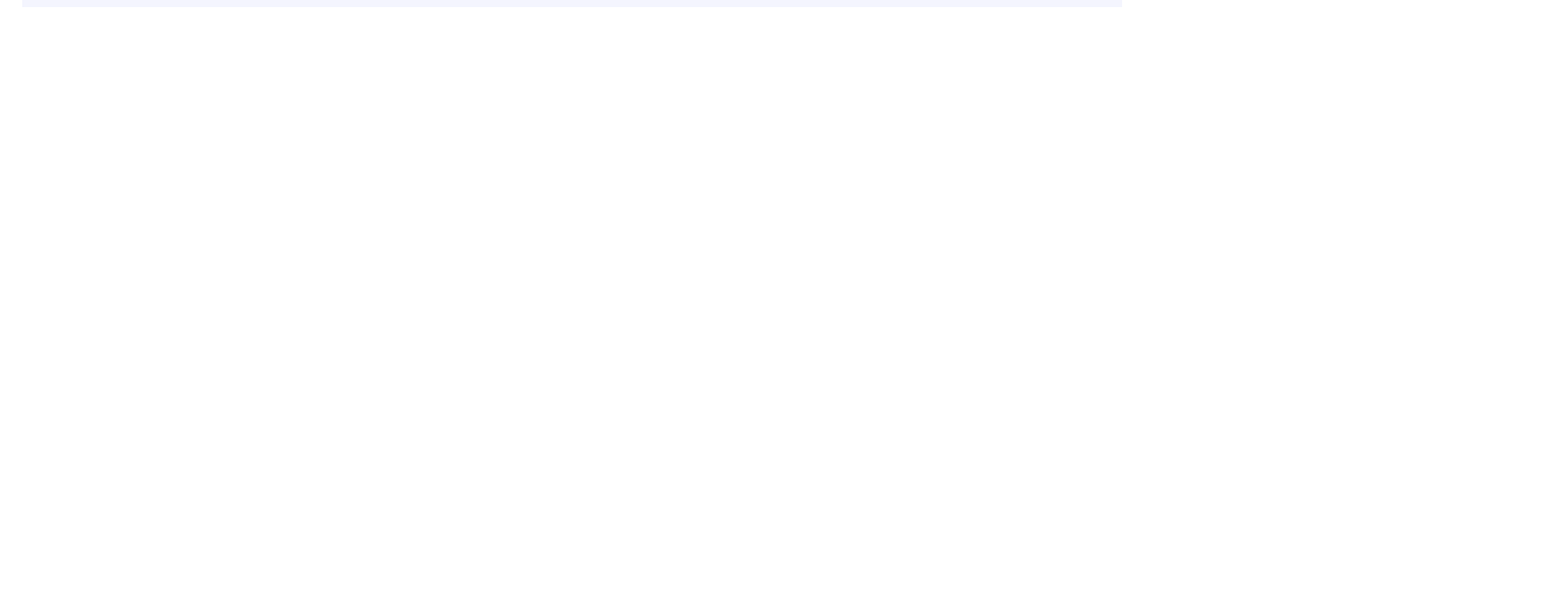
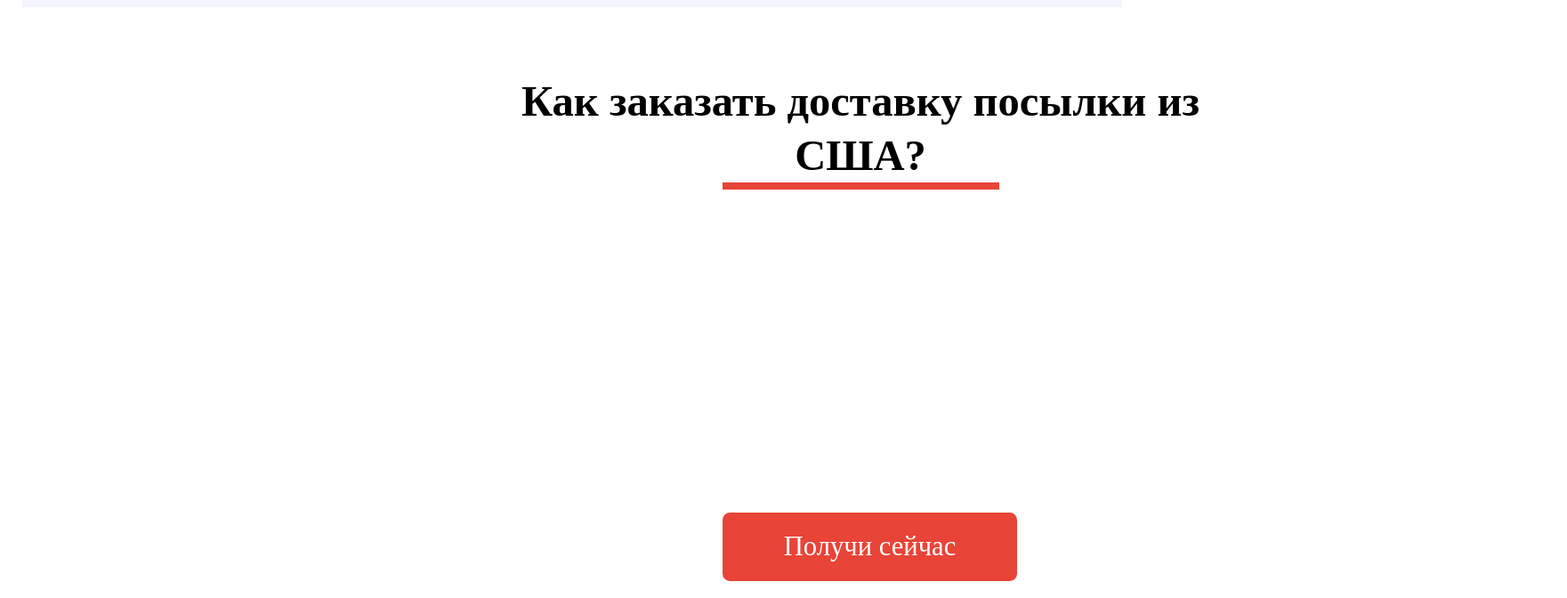
Before and after one commit to shakurovoleg42/oryx, a React (Vite) app: page / in a window 1280 px wide. Shown: the part 665-1337 px from the top of the page at 89% size, 1761 px wide, since content can reach past the window. Before the commit the page ends 800 px from the top, so only its background shows below. Built offline with nearby package versions, Linux system fonts and the light colour scheme.

Commit message:
added second section

```diff
--- a/src/App.jsx
+++ b/src/App.jsx
@@ -1,10 +1,12 @@
 import { FirstIndex } from "./components/FirstSection/FirstIndex";
+import { Order } from "./components/SecondSection/Order/Order";
 
 function App() {
 
   return (
     <>
       <FirstIndex/>
+      <Order/>
     </>
   )
 }
--- /dev/null
+++ b/src/components/SecondSection/Order/Order.jsx
@@ -0,0 +1,17 @@
+import "./order.scss";
+
+export const Order = () => {
+
+    return (
+        <div className="order">
+            <div className="how-order">
+                <h2 className="how-to-get">Как заказать доставку посылки из США?</h2>
+            </div>
+            <div className="get-now">
+                <a href="#">
+                   <button className="get-now-btn">Получи сейчас</button>
+                </a>
+            </div>
+        </div>
+    )
+}
--- /dev/null
+++ b/src/components/SecondSection/Order/order.scss
@@ -0,0 +1,61 @@
+.order {
+  display: flex;
+  flex-direction: column;
+  margin-top: 148px;
+  width: 1199px;
+  height: 579.5px;
+  margin-left: 554px;
+  margin-right: 556px;
+}
+
+.order .how-order h2 {
+  margin: 0;
+  width: 810px;
+  height: 119.98px;
+  font-family: Gilroy;
+  font-size: 48.56px;
+  font-weight: 700;
+  line-height: 60.12px;
+  text-align: center;
+  position: relative;
+}
+
+.how-to-get::after {
+  margin-left: 250px;
+  margin-right: 250px;
+  display: flex;
+  content: "";
+  position: absolute;
+  position: center;
+  left: 0;
+  right: 0;
+  width: 311px;
+  height: 8px;
+  background-color: #E84438;
+}
+
+.get-now {
+  display: flex;
+}
+
+.get-now a{
+  display: inline-block;
+}
+
+.get-now-btn {
+  margin-top: 372.12px;
+  margin-left: 250px;
+  margin-right: 259px;
+  width: 331.06px;
+  height: 76.39px;
+  border-radius: 8.27px;
+  border: none;
+  background-color: #E84438;
+  font-family: Gilroy;
+  font-size: 30.62px;
+  font-weight: 400;
+  line-height: 36.74px;
+  cursor: pointer;
+  text-align: center;
+  color:#FFFFFF;
+}
```
